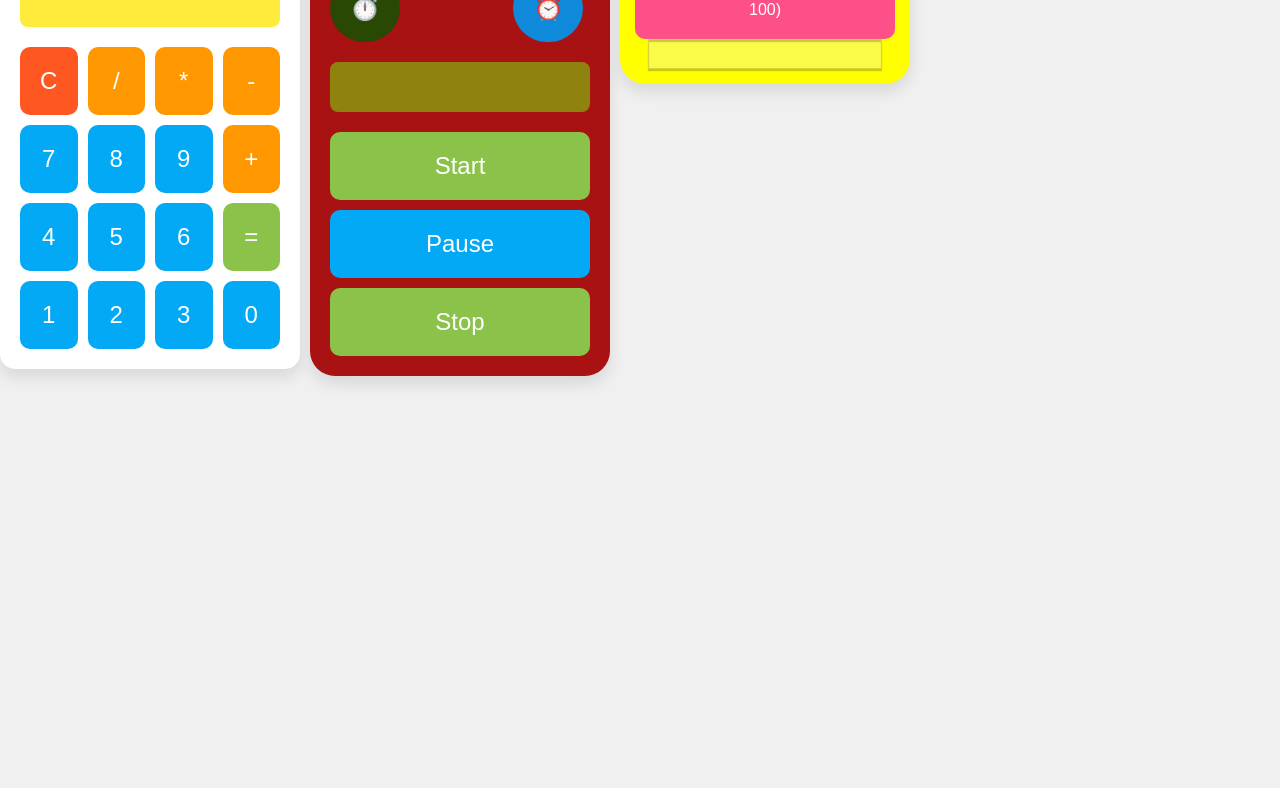
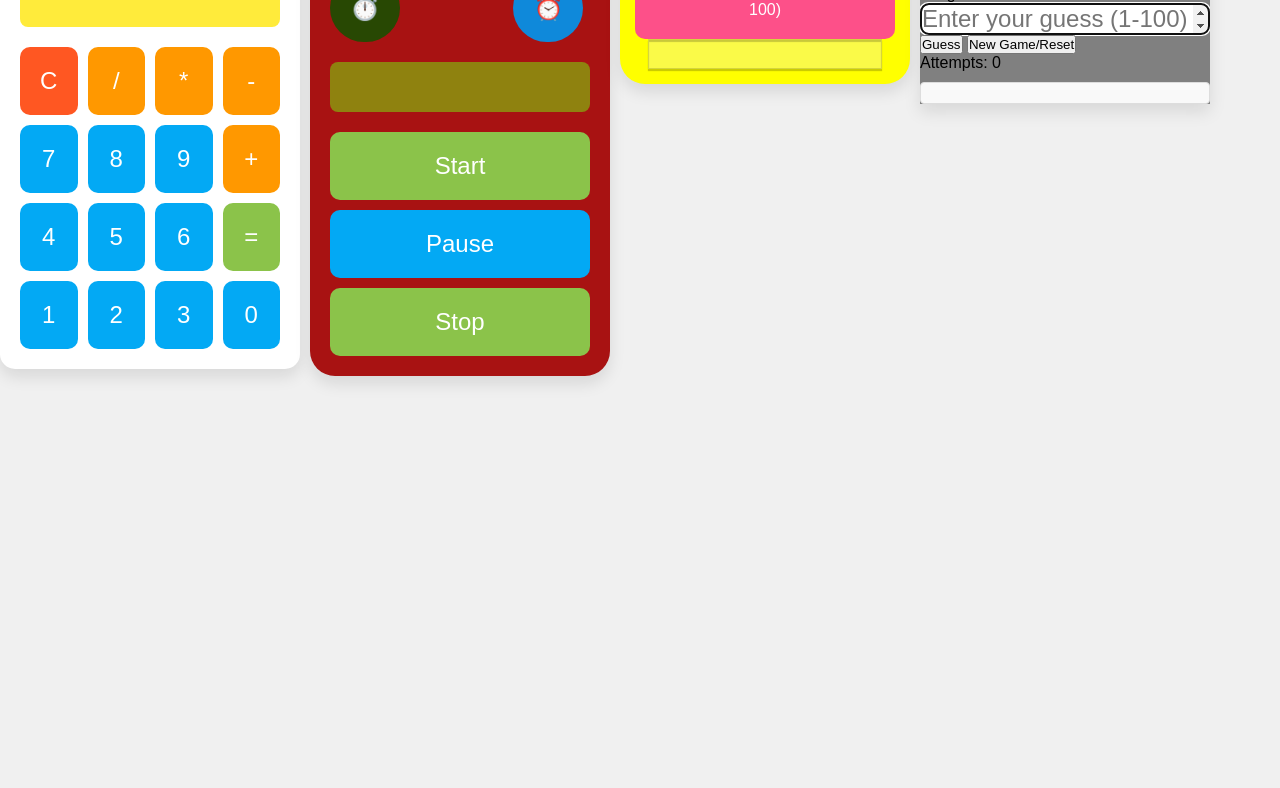
Before and after one commit to AJoker0/vanilla-js-projects, a website: page index.html in a window 1280 px wide. Shown: the part 117-905 px from the top of the page. Drawn offline with Linux system fonts and the light colour scheme.

Commit message:
i have made guess-number machine! it's really cool and it was difficult

```diff
--- a/base.css
+++ b/base.css
@@ -216,6 +216,13 @@ button.change2:active { background-color: #0f89daff; box-shadow: inset 0 1px 2px
   box-shadow: 0 4px 8px rgba(0,0,0,0.1);
 }
 
+.guess-input {
+  width: 100%;
+  font-size: 1.5rem;
+  border-radius: 8px;
+
+}
+
 .timer-input {
   width: 100%;
   height: 50px;
@@ -261,6 +268,17 @@ button.change2:active { background-color: #0f89daff; box-shadow: inset 0 1px 2px
     100% { opacity: 0; }
 }
 
+.guess-the-number {
+  margin-left: 920px;
+  transform: translateY(-843px);
+  position: absolute;
+  width: 290px;
+  background-color: grey;
+  box-shadow: 0 8px 16px rgba(0,0,0,0.1);
+  position: relative;
+  overflow: hidden;
+
+}
 
 .random-number {
   margin-left: 620px;
@@ -298,3 +316,41 @@ button.change2:active { background-color: #0f89daff; box-shadow: inset 0 1px 2px
     text-transform: uppercase;
     color: #222;
 }
+
+#history {
+  max-height: 275px;
+  overflow-y: auto;
+  border: 1px solid #ddd;
+  border-radius: 4px;
+  padding: 10px;
+  background-color: #f9f9f9;
+  margin-top: 10px;
+}
+
+#history li {
+  list-style: none;
+  padding: 5px 0;
+  border-bottom: 1px solid #eee;
+}
+
+#history li:last-child {
+  border-bottom: none;
+}
+
+#history::-webkit-scrollbar {
+  width: 8px;
+}
+
+#history::-webkit-scrollbar-track {
+  background: #f1f1f1;
+  border-radius: 4px;
+}
+
+#history::-webkit-scrollbar-thumb {
+  background: #888;
+  border-radius: 4px;
+}
+
+#history::-webkit-scrollbar-thumb:hover {
+  background: #555;
+}
--- a/index.html
+++ b/index.html
@@ -163,16 +163,21 @@
   </div>
 
   <div class="guess-the-number">
-    <h1>Угадай число!</h1>
+    <h1>guess the number!</h1>
+    <p id="rangeText">Imagine number from 1 to 100</p>
 
-    <input type="text" id="guess-input" class="guess-input" placeholder="Введите ваше число (1-100)">
-    <button class="button-submit" onclick="submitGuess()">Угадать</button>
-    <button class="button-submit" onclick="resetGame()">Новая игра/ Сброс</button>
-
+    <input type="number" id="guess-input" class="guess-input" placeholder="Enter your guess (1-100)" min="1" max="100">
+    <div id="inputContainer" class="hint hint--info" role="status" aria-live="polite"></div>
+    <div class="controls">
+      <button id="guessBtn" class="button-submit" type="button" onclick="submitGuess()">Guess</button>
+      <button id="resetBtn" class="button-submit" type="button" onclick="resetGame()">New Game/Reset</button>
+    </div>
+    <p id="attempts">Attempts: 0</p>
+    <ul id="history" aria-label="History of guesses"></ul>
   </div>
 
   <!-- External script: navbar, calculator, countdown timer, confetti -->
-  <script src="myscripts.js"></script>
+  <script src="myscripts.js" defer></script>
 </body>
 </html>
 +
--- a/myscripts.js
+++ b/myscripts.js
@@ -21,6 +21,91 @@ document.addEventListener('DOMContentLoaded', () => {
   window.addEventListener("resize", changingMediaQuery);
 });
 
+// ==== Guess Number ===========================================================
+const maxNumber = 100;
+let secretNumber = null;
+let attempts = 0;
+
+const inputEl = document.getElementById('guess-input');
+const hintEl = document.getElementById('inputContainer');
+const guessBtn = document.getElementById('guessBtn');
+const resetBtn = document.getElementById('resetBtn');
+const attemptsEl = document.getElementById('attempts');
+const historyEl = document.getElementById('history');
+
+// Инициализация новой игры
+function initGame() {
+  secretNumber = Math.floor(Math.random() * maxNumber) + 1;
+  attempts = 0;
+  attemptsEl.textContent = `Attempts: ${attempts}`;
+  hintEl.textContent = '';
+  hintEl.className = 'hint hint--info';
+  historyEl.innerHTML = '';
+  inputEl.disabled = false;
+  guessBtn.disabled = false;
+  inputEl.value = '';
+  inputEl.focus();
+  // console.log(secretNumber); // можно раскомментировать для отладки
+}
+
+// Обновление сообщения подсказки
+function showHint(message, type = 'info') {
+  hintEl.textContent = message;
+  hintEl.className = `hint hint--${type}`;
+}
+
+// Действие при попытке угадать
+function submitGuess() {
+  const val = inputEl.value;
+  if (val === '') {
+    showHint('Введите число.', 'error');
+    return;
+  }
+  const guess = Number(val);
+  if (!Number.isFinite(guess) || guess < 1 || guess > maxNumber) {
+    showHint(`Введите число от 1 до ${maxNumber}.`, 'error');
+    return;
+  }
+
+  attempts++;
+  attemptsEl.textContent = `Attempts: ${attempts}`;
+
+  const li = document.createElement('li');
+  li.textContent = `#${attempts}: ${guess}`;
+  historyEl.prepend(li);
+
+  if (guess < secretNumber) {
+    showHint('The number is BIGGER. Try again.', 'info');
+  } else if (guess > secretNumber) {
+    showHint('The number is SMALLER. Try again.', 'info');
+  } else {
+    showHint(`Congratulations! You guessed the number in ${attempts} attempts.`, 'success');
+    inputEl.disabled = true;
+    guessBtn.disabled = true;
+  }
+
+  inputEl.select();
+  inputEl.focus();
+}
+
+// Сброс / новая игра
+function resetGame() {
+  initGame();
+}
+
+// Обработчики событий
+document.addEventListener('DOMContentLoaded', () => {
+  guessBtn.addEventListener('click', submitGuess);
+  resetBtn.addEventListener('click', resetGame);
+
+  inputEl.addEventListener('keydown', (e) => {
+    if (e.key === 'Enter') {
+      submitGuess();
+    }
+  });
+
+  initGame();
+});
 // ==== Calculator =============================================================
 let currentInput = '';
 let currentOperation = '';
```
